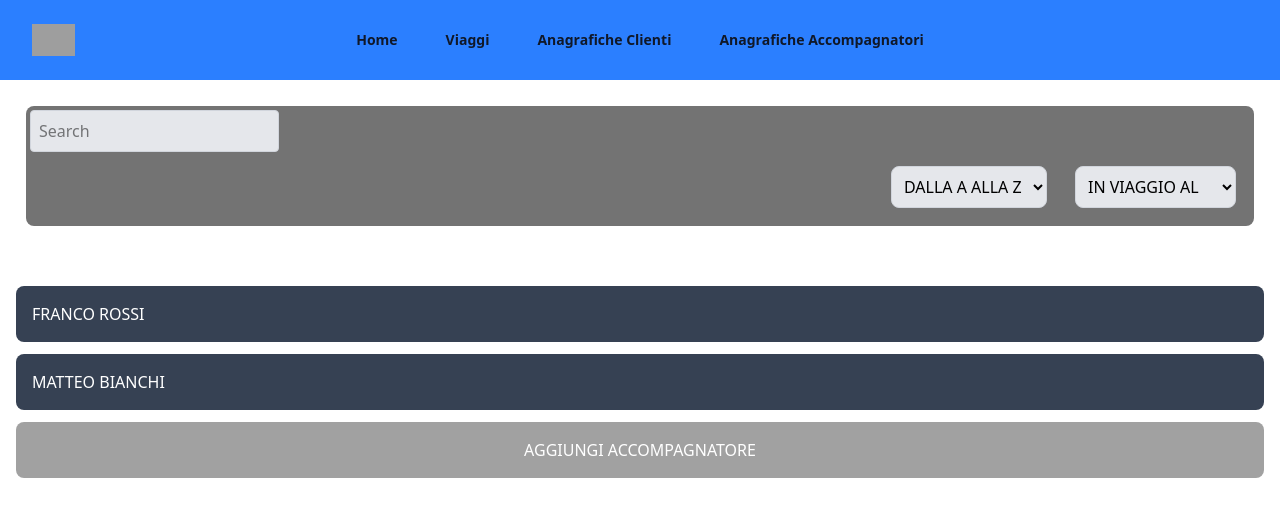
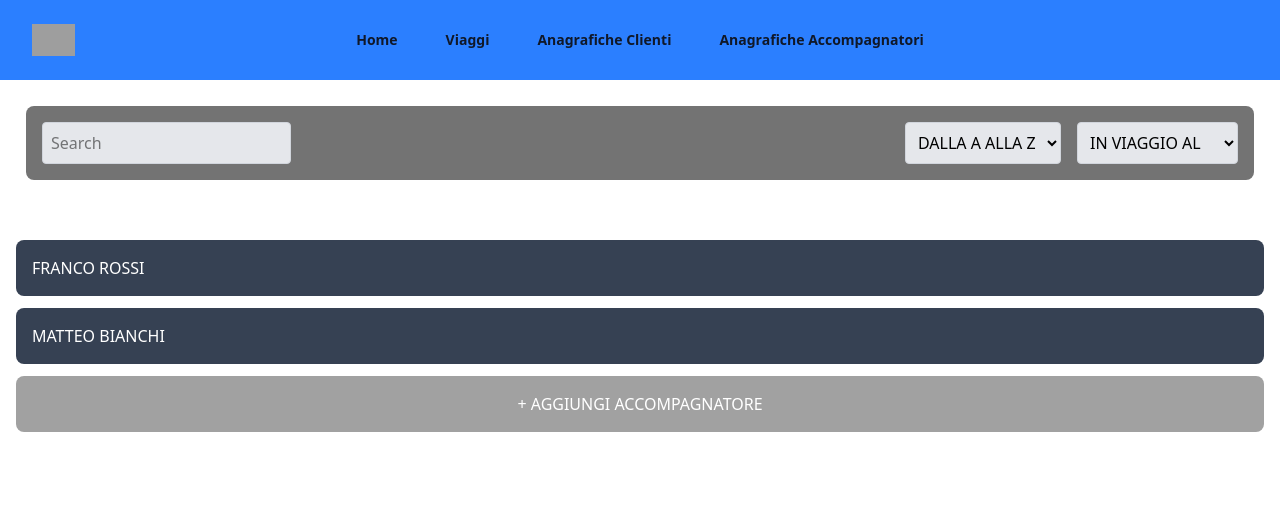
Before and after one commit to fabioferrero90/booroad-cs, a React (Vite) app: page /users in a window 1280 px wide. Shown: the top 516 px of the page. Built offline with nearby package versions, Linux system fonts and the light colour scheme; grey boxes are pictures that could not be loaded.

Commit message:
feat: enhance UserModal and Users page styling for better usability

```diff
--- a/src/components/UserModal.jsx
+++ b/src/components/UserModal.jsx
@@ -8,7 +8,9 @@ const UserModal = ({ closeModal }) => {
         onClick={closeModal}
       ></div>
       <div className="bg-blue-600 rounded-lg p-8 z-10 max-w-md w-full">
-        <h2 className="text-xl mb-4 text-white">Aggiungi Accompagnatore</h2>
+        <h2 className="text-xl mb-4 text-white font-bold">
+          Aggiungi Accompagnatore
+        </h2>
         <form className="space-y-4">
           <div>
             <input
--- a/src/pages/Users.jsx
+++ b/src/pages/Users.jsx
@@ -16,20 +16,20 @@ const Users = () => {
     <>
       {/* gray bar */}
       <div className="container mx-auto p-4">
-        <div className="rounded-lg mb-4 bg-neutral-500 m-2.5 p-1">
+        <div className="rounded-lg mb-4 bg-neutral-500 m-2.5 p-4 flex justify-between items-center">
           <input
             type="text"
             placeholder="Search"
             className="p-2 rounded border border-gray-300 bg-gray-200"
           />
 
-          <div className="justify-end flex">
-            <select className="border border-gray-300 rounded p-2 m-3.5 flex rounded-lg bg-gray-200">
+          <div className="flex space-x-4">
+            <select className="border border-gray-300 rounded p-2 bg-gray-200">
               <option value="option1">DALLA A ALLA Z</option>
               <option value="option2">DALLA Z ALLA A</option>
             </select>
 
-            <select className="border border-gray-300 rounded p-2 m-3.5 rounded-lg bg-gray-200">
+            <select className="border border-gray-300 rounded p-2 bg-gray-200">
               <option value="option1">IN VIAGGIO AL</option>
               <option value="option2">IN VIAGGIO DAL</option>
             </select>
@@ -46,8 +46,8 @@ const Users = () => {
           <h2 className="text-white">MATTEO BIANCHI</h2>
         </div>
         <div className="rounded-lg bg-neutral-400 p-4 flex justify-center my-3">
-          <h2 className="text-white" onClick={openModal}>
-            AGGIUNGI ACCOMPAGNATORE
+          <h2 className="text-white cursor-pointer" onClick={openModal}>
+            + AGGIUNGI ACCOMPAGNATORE
           </h2>
         </div>
       </div>
```
